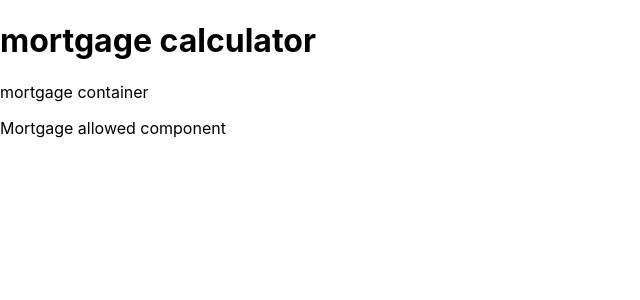
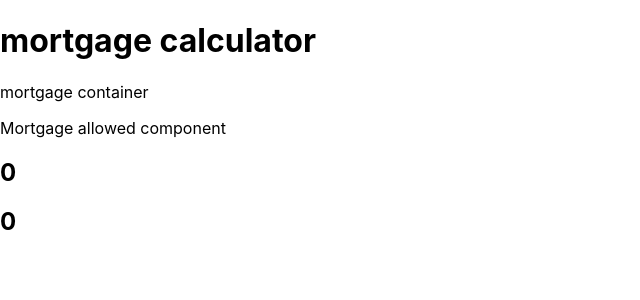
Before and after one commit to KatherineLKerr/mortgage_calculator, a React (Create React App) app: page / in a window 1280 px wide. Shown: the top 300 px of the page, without its empty margins (0-640 px from the left). Built offline with nearby package versions, Linux system fonts and the light colour scheme.

Commit message:
passing props from container to allowed mortgage

```diff
--- a/src/components/AllowedMortgage.js
+++ b/src/components/AllowedMortgage.js
@@ -2,7 +2,10 @@ import React, { Component } from 'react';
 
 const AllowedMortgage = ( props ) => {
   return (
-    <div>Mortgage allowed component</div>
+    <div>Mortgage allowed component
+     <h2>{props.mortgage1}</h2>
+     <h2>{props.mortgage2}</h2>
+    </div>
   )
 }
 export default AllowedMortgage;
--- /dev/null
+++ b/src/components/MortgageForm.js
@@ -0,0 +1 @@
+import React, {Component} from 'react';
--- a/src/containers/MortgageContainer.js
+++ b/src/containers/MortgageContainer.js
@@ -15,7 +15,7 @@ class MortgageContainer extends Component {
     return(
       <div>
         <p>mortgage container </p>
-        <AllowedMortgage />
+        <AllowedMortgage mortgage1={this.state.mortgage1} mortgage2={this.state.mortgage2}/>
       </div>
     )
   }
```
